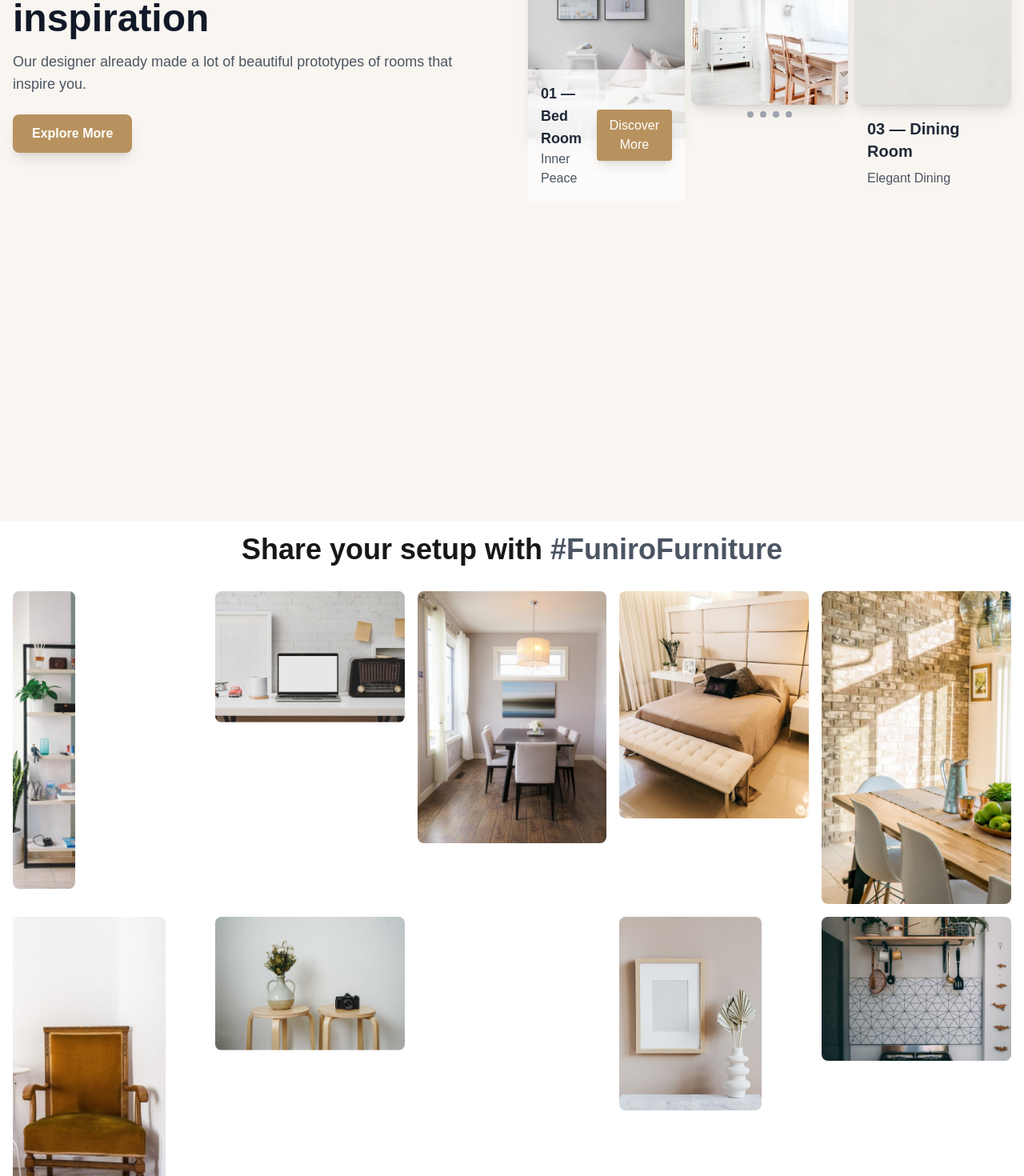
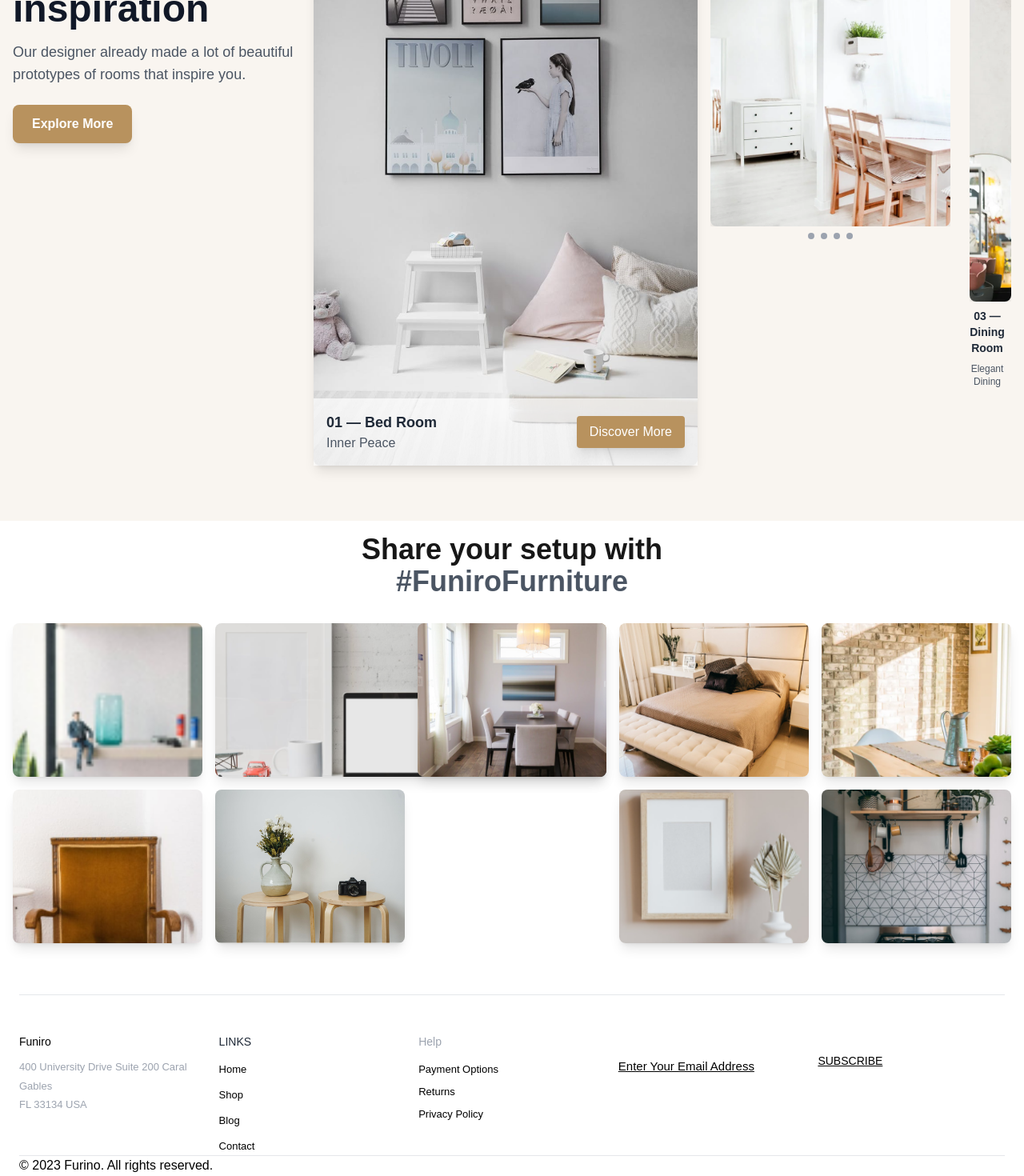
Before and after one commit to zahidaraees/figma-to-NextJS-Template6, a Next.js app: page / in a window 1280 px wide. Shown: the part 1800-3270 px from the top of the page at 80% size. Built offline with nearby package versions, Linux system fonts and the light colour scheme.

Commit message:
update
Update

```diff
--- a/src/app/cart/page.tsx
+++ b/src/app/cart/page.tsx
@@ -21,7 +21,7 @@ export default function Cart() {
     0
   );
 
-  const handleQuantityChange = (id:any, quantity:any) => {
+  const handleQuantityChange = (id:number, quantity:number) => {
 
     setCartItems((prevItems) =>
       prevItems.map((item) =>
--- a/src/app/comparison/page.tsx
+++ b/src/app/comparison/page.tsx
@@ -211,13 +211,13 @@ const Comparison = () => {
             <div></div>
             <button
               className="bg-yellow-500 text-white py-2 px-4 rounded"
-              onClick={() => handleRedirect('https://example.com/product2')}
+              onClick={() => handleRedirect('/cart')}
             >
               Add To Cart
             </button>
             <button
               className="bg-yellow-500 text-white py-2 px-4 rounded"
-              onClick={() => handleRedirect('https://example.com/product3')}
+              onClick={() => handleRedirect('/cart')}
             >
               Add To Cart
             </button>
--- a/src/app/components/BlogCard.tsx
+++ b/src/app/components/BlogCard.tsx
@@ -18,7 +18,7 @@ const BlogCard = ({ image, title, category, date, description }: BlogCardProps)
         <Image
           src={image}
           alt={title}
-          layout="fill" // Ensures the image fills the parent container
+          fill
           objectFit="cover" // Maintains aspect ratio and fills container
           className="rounded-t-lg md:rounded-t-none md:rounded-l-lg"
         />
--- a/src/app/components/ImageGallery.tsx
+++ b/src/app/components/ImageGallery.tsx
@@ -1,133 +1,41 @@
-import Image from "next/image";
+import Image from 'next/image';
 
+const ImageGallery = () => {
   const images = [
-  "/images/Rectangle36.png", // 0
-  "/images/Rectangle37.png", // 1
-  "/images/Rectangle38.png", // 2
-  "/images/Rectangle39.png", // 3
-  "/images/Rectangle40.png", // 4
-  "/images/Rectangle41.png", // 5
-  "/images/Rectangle43.png", // 6
-  "/images/Rectangle44.png", // 7
-  "/images/Rectangle45.png", // 8
+    { id: 1, src: '/images/Rectangle36.png', alt: 'Image 1', style: 'col-start-1 col-span-1 row-start-1 row-span-1' },
+    { id: 2, src: '/images/Rectangle38.png', alt: 'Image 2', style: 'col-start-2 col-span-2 row-start-1 row-span-1' },
+    { id: 3, src: '/images/Rectangle37.png', alt: 'Image 3', style: 'col-start-1 col-span-1 row-start-2 row-span-1' },
+    { id: 4, src: '/images/Rectangle39.png', alt: 'Image 4', style: 'col-start-2 col-span-1 row-start-2 row-span-1' },
+    { id: 5, src: '/images/Rectangle40.png', alt: 'Image 5', style: 'col-start-3 col-span-1 row-start-1 row-span-2' },
+    { id: 6, src: '/images/Rectangle41.png', alt: 'Image 6', style: 'col-start-4 col-span-1 row-start-2 row-span-1' },
+    { id: 7, src: '/images/Rectangle43.png', alt: 'Image 7', style: 'col-start-4 col-span-1 row-start-1 row-span-1' },
+    { id: 8, src: '/images/Rectangle44.png', alt: 'Image 8', style: 'col-start-5 col-span-1 row-start-2 row-span-1' },
+    { id: 9, src: '/images/Rectangle45.png', alt: 'Image 9', style: 'col-start-5 col-span-1 row-start-1 row-span-1' },
   ];
 
-const ImageGallery = () => {
   return (
-    <div className="p-4">
-      {/* Header Section */}
-      <h1 className="text-center text-2xl md:text-4xl font-bold mb-8">
-        Share your setup with{" "}
+    <div className="max-w-7xl mx-auto p-4">
+      <h1 className="text-center text-4xl font-bold mb-8">
+        Share your setup with <br />
         <span className="text-gray-600">#FuniroFurniture</span>
       </h1>
 
-      {/* Image Grid */}
+      {/* CSS Grid Container */}
+      <div className="grid grid-cols-5 grid-rows-2 gap-4">
+        {images.map((image) => (
           <div
-        className="grid gap-4"
-        style={{
-          display: "grid",
-          gridTemplateColumns: "repeat(5, 1fr)", // 5 columns
-          gridTemplateRows: "repeat(2, auto)", // 2 rows
-        }}
+            key={image.id}
+            className={`relative overflow-hidden rounded-lg shadow-lg ${image.style} h-48`}
           >
-        {/* Rectangle36 - Column 1, Row 1 */}
-        <div style={{ gridColumn: "1", gridRow: "1" }}>
             <Image
-            src={images[0]}
-            alt="Rectangle36"
-            width={78}
-            height={382}
-            className="rounded-lg justify-end"
+              src={image.src}
+              alt={image.alt}
+              layout="fill" // Automatically fills the container
+              objectFit="cover" // Ensures the image maintains aspect ratio
+              className="hover:scale-105 transition-transform duration-300"
             />
           </div>
-
-        {/* Rectangle37 - Column 2, Row 1 */}
-        <div style={{ gridColumn: "1", gridRow: "2" }}>
-          <Image
-            src={images[1]}
-            alt="Rectangle37"
-            width={190.5}
-            height={323}
-            className="rounded-lg h-full"
-          />
-        </div>
-
-        {/* Rectangle38 - Column 2, Row 2 */}
-        <div style={{ gridColumn: " 2", gridRow: "1" }}>
-          <Image
-            src={images[2]}
-            alt="Rectangle38"
-            width={451}
-            height={312}
-            className="rounded-lg"
-          />
-        </div>
-
-        {/* Rectangle39 - Column 3, Row 1 */}
-        <div style={{ gridColumn: "2", gridRow: "2" }}>
-          <Image
-            src={images[3]}
-            alt="Rectangle39"
-            width={344}
-            height={242}
-            className="rounded-lg"
-          />
-        </div>
-
-        {/* Rectangle40 - Column 3, Row 1-2 (Spanning 2 rows) */}
-        <div style={{ gridColumn: "3", gridRow: "1 / span 2" }}>
-          <Image
-            src={images[4]}
-            alt="Rectangle40"
-            width={295}
-            height={392}
-            className="rounded-lg"
-          />
-        </div>
-
-        {/* Rectangle41 - Column 4, Row 2 */}
-        <div style={{ gridColumn: "4", gridRow: "2" }}>
-          <Image
-            src={images[5]}
-            alt="Rectangle41"
-            width={178}
-            height={242}
-            className="rounded-lg"
-          />
-        </div>
-
-        {/* Rectangle43 - Column 4, Row 1 */}
-        <div style={{ gridColumn: "4", gridRow: "1" }}>
-          <Image
-            src={images[6]}
-            alt="Rectangle43"
-            width={290}
-            height={348}
-            className="rounded-lg"
-          />
-        </div>
-
-        {/* Rectangle44 - Column 4-5, Row 2 (Spanning 2 columns) */}
-        <div style={{ gridColumn: "5", gridRow: "2" }}>
-          <Image
-            src={images[7]}
-            alt="Rectangle44"
-            width={258}
-            height={196}
-            className="rounded-lg w-full"
-          />
-        </div>
-
-        {/* Rectangle45 - Column 5, Row 1 */}
-        <div style={{ gridColumn: "5", gridRow: "1" }}>
-          <Image
-            src={images[8]}
-            alt="Rectangle45"
-            width={425}
-            height={433}
-            className="rounded-lg"
-          />
-        </div>
+        ))}
       </div>
     </div>
   );
--- a/src/app/components/RoomInspiration.tsx
+++ b/src/app/components/RoomInspiration.tsx
@@ -1,40 +1,41 @@
-// pages/index.tsx
+// scr/app/components/Roominspiration.txt
 
 import Image from 'next/image';
 
 export default function Home() {
   return (
     <div className="min-h-screen bg-[#F9F5F0]">
-
-      <main className="container mx-auto  px-4 py-10">
-        <section className="grid grid-cols-1 lg:grid-cols-2 gap-10 items-center width:1160 height:670 ">
-          {/* Left Section */}
-          <div>
+      <main className="container mx-auto px-4 py-10">
+        <section className="flex gap-4 items-start">
+          {/* Text Column (30%) */}
+          <div className="w-[30%]">
             <h1 className="text-4xl lg:text-5xl font-bold text-gray-900 leading-snug">
-              50+ Beautiful rooms inspiration
+              50+ Beautiful rooms <br /> inspiration
             </h1>
             <p className="mt-4 text-gray-600 text-lg">
-              Our designer already made a lot of beautiful prototypes of rooms that inspire you.
+              Our designer already made a lot of beautiful <br /> prototypes of rooms that inspire you.
             </p>
             <button className="mt-6 px-6 py-3 bg-[#B8925E] text-white font-semibold rounded-lg shadow-lg hover:bg-[#997041]">
               Explore More
             </button>
           </div>
 
-          {/* Right Section */}
-          <div className="relative grid grid-cols-1 md:grid-cols-3 gap-2">
-            {/* First Image with Bottom Overlay */}
-            <div className="relative w-full h-full">
+          {/* First Image Column (40%) */}
+          <div className="w-[40%] relative">
+            <div className="h-auto">
               <Image
                 src="/assets/Rectangle24.png"
                 alt="Room Inspiration 1"
-                width={404}
-                height={582}
-                className=" object-cover lg shadow-lg"
+                width={808}
+                height={1164}
+                className="w-full h-full object-cover rounded-lg shadow-lg"
               />
+            </div>
             <div className="absolute bottom-0 left-0 right-0 bg-white bg-opacity-70 p-4 flex justify-between items-center">
               <div>
-                  <h2 className="text-lg font-semibold text-gray-800">01 — Bed Room</h2>
+                <h2 className="text-lg font-semibold text-gray-800">
+                  01 — Bed Room
+                </h2>
                 <p className="text-gray-600">Inner Peace</p>
               </div>
               <button className="px-4 py-2 bg-[#B8925E] text-white font-medium rounded shadow-lg hover:bg-[#997041]">
@@ -43,15 +44,22 @@ export default function Home() {
             </div>
           </div>
 
-            {/* Second Image with Dots Below */}
-            <div className="relative">
+          {/* Second Image Column (25%, height 90% of First Column) */}
+          <div className="w-[25%] relative">
+            <div
+              className="h-[90%] mx-auto overflow-hidden"
+              style={{
+                height: '90%', // Dynamically match 90% of the first column's height
+              }}
+            >
               <Image
                 src="/assets/Rectangle02.png"
                 alt="Room Inspiration 2"
                 width={372}
                 height={486}
-                className="w-full h-60 object-cover rounded-lg shadow-lg"
+                className="w-full h-full object-cover rounded-lg shadow-lg"
               />
+            </div>
             <div className="flex justify-center mt-2 space-x-2">
               <span className="w-2 h-2 bg-gray-400 rounded-full"></span>
               <span className="w-2 h-2 bg-gray-400 rounded-full"></span>
@@ -60,19 +68,27 @@ export default function Home() {
             </div>
           </div>
 
-            {/* Third Image Pixel-Perfect */}
-            <div className="relative">
+          {/* Third Image Column (5%, height 70% of Second Column) */}
+          <div className="w-[5%] flex flex-col items-end">
+            <div
+              className="h-[70%] relative overflow-hidden"
+              style={{
+                height: '70%', // Dynamically match 70% of the second column's height
+              }}
+            >
               <Image
                 src="/assets/Rectangle03.png"
                 alt="Room Inspiration 3"
                 width={372}
                 height={486}
-                className="w-full h-60 object-cover rounded-lg shadow-lg"
+                className="w-full h-full object-cover rounded-lg shadow-lg"
               />
-              <div className="p-4">
-                <h2 className="text-xl font-semibold text-gray-800">03 — Dining Room</h2>
-                <p className="text-gray-600 mt-2">Elegant Dining</p>
             </div>
+            <div className="p-2 text-center">
+              <h2 className="text-sm font-semibold text-gray-800">
+                03 — Dining Room
+              </h2>
+              <p className="text-gray-600 mt-2 text-xs">Elegant Dining</p>
             </div>
           </div>
         </section>
```
Lines whose indentation alone changed are shown as unchanged.
